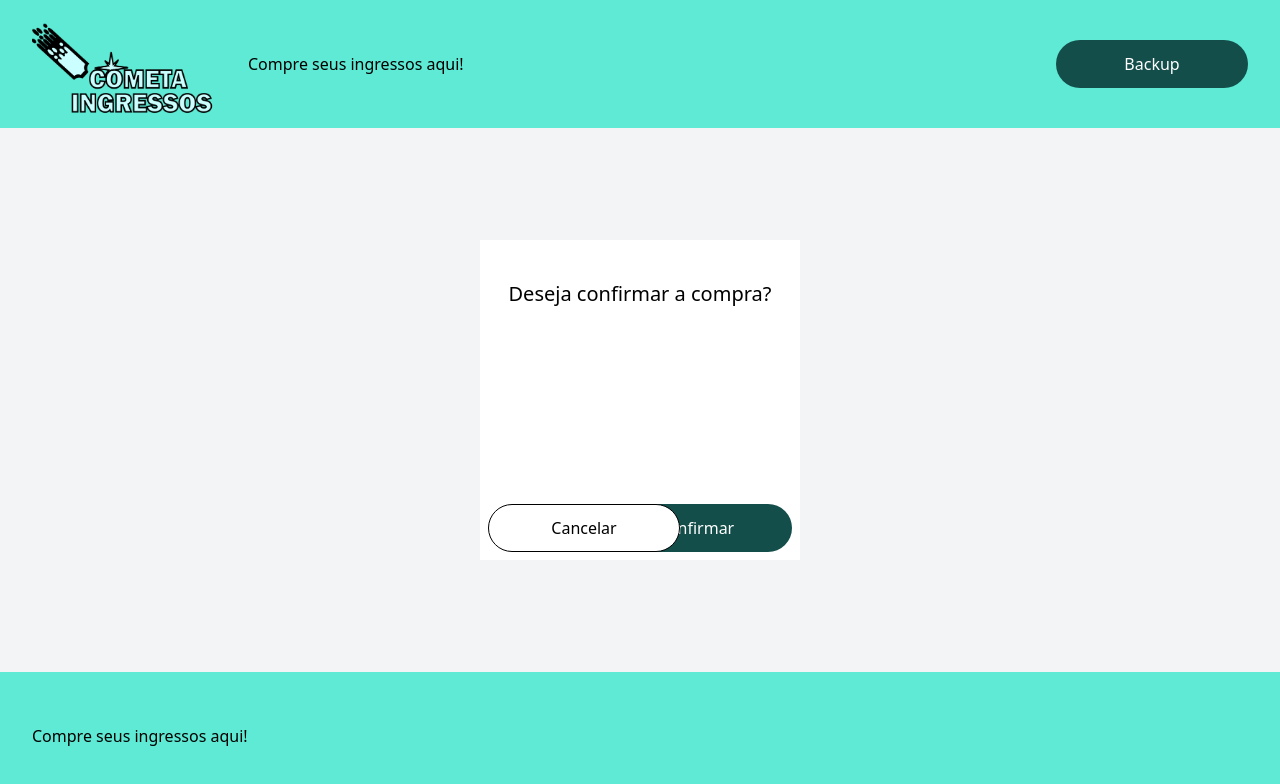
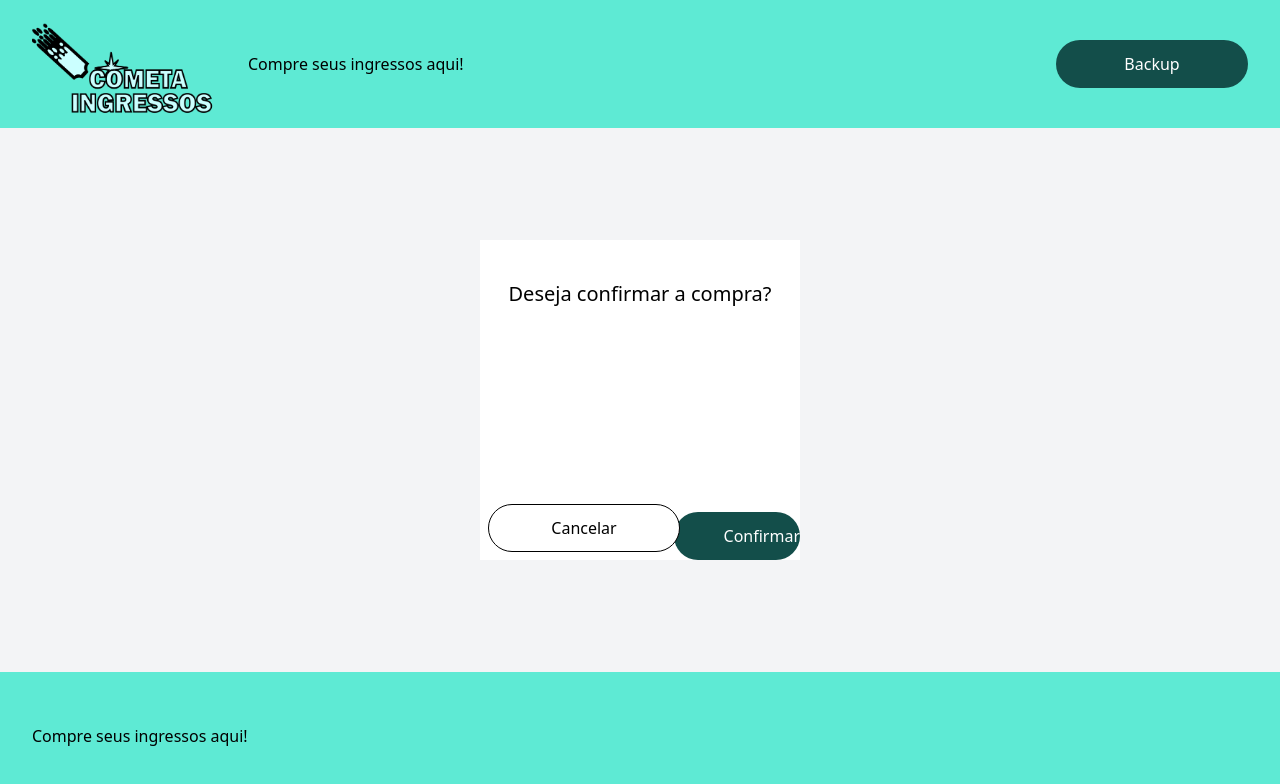
Before and after one commit to Yamazaki-Khaio/Cometa-Ingresso, a Next.js app in the folder ingressoscometa/: page /finalizar_compra in a window 1280 px wide. Shown: the top 784 px of the page. Built offline with nearby package versions, Linux system fonts and the light colour scheme.

Commit message:
Revert "Modal genérico feito"
This reverts commit e8026a6fb9fdba43e78845f2a0946ababab2c5fe.

```diff
--- a/ingressoscometa/src/components/Carrinho/BotaoFinalizarCompra.tsx
+++ b/ingressoscometa/src/components/Carrinho/BotaoFinalizarCompra.tsx
@@ -1,14 +1,10 @@
 import Link from "next/link";
-import { useState } from "react";
-import Modal from "../Modal";
 
 export default function BotaoFinalizarCompra(){
-    const [isModalVisible, setIsModalVisible] = useState(false);
     return(
-
+        <Link href={"finalizar_compra"}>
         <div>
-            <input onClick={() => setIsModalVisible(true)}
-                    type="submit" value="Finalizar Compra" className={`
+            <input type="submit" value="Finalizar Compra" className={`
                      w-48 h-12  // diminuindo o comprimento do botão
                      bg-teal-900
                      text-white
@@ -18,8 +14,7 @@ export default function BotaoFinalizarCompra(){
                      hover:bg-teal-800  // adicionando uma cor de fundo quando o botão é hoverado
                      active:bg-teal-700  // adicionando uma cor de fundo quando o botão é clicado
                 `} />
-                {isModalVisible ? (<Modal mensagem="Deseja confirmar a compra?" onClose={() => setIsModalVisible(false)}></Modal>) : null}
         </div>
-
+        </Link>
     )
 }
--- a/ingressoscometa/src/components/Carrinho/TelaCarrinho.tsx
+++ b/ingressoscometa/src/components/Carrinho/TelaCarrinho.tsx
@@ -1,6 +1,5 @@
-import React, { useState } from "react";
+import React from "react";
 import BotaoFinalizarCompra from "./BotaoFinalizarCompra";
-import Modal from "../Modal";
 
 interface Item {
     id: number;
@@ -13,7 +12,6 @@ interface CartProps {
 
 
 export default function TelaCarrinho({cartItems}: CartProps) {
-
     return (
         <div>
             <h2 className="text-2xl font-bold">Carrinho de Compras </h2>
--- a/ingressoscometa/src/components/EsqueceuERedefinirSenha/BotaoCancelar.tsx
+++ b/ingressoscometa/src/components/EsqueceuERedefinirSenha/BotaoCancelar.tsx
@@ -1,12 +1,7 @@
 import React from 'react';
 import Link from "next/link"
 
-interface BotaoCancelarProps {
-  href: string;
-  onClick?: () => void;
-}
-
-export default function BotaoCancelar(props: BotaoCancelarProps) {
+export default function BotaoCancelar(props: {href: string}) {
     return (
       <div className="p-2">
          <Link href={props.href}>
@@ -22,7 +17,6 @@ export default function BotaoCancelar(props: BotaoCancelarProps) {
             transition-all duration-300
             hover:bg-gray-200
           `}
-          onClick={props.onClick}
         />
         </Link>
       </div>
--- a/ingressoscometa/src/components/FinalizarCompra/BotaoConfirmarCompra.tsx
+++ b/ingressoscometa/src/components/FinalizarCompra/BotaoConfirmarCompra.tsx
@@ -1,15 +1,14 @@
-import React from 'react';
-import Link from "next/link"
+import Link from "next/link";
 
-export default function BotaoCancelar(props: {href: string}) {
-    return (
-      <div className="p-2">
-         <Link href={props.href}>
-        <input
-          type="submit"
-          value="Confirmar"
-          className={`
-          w-48 h-12  // diminuindo o comprimento do botão
+export default function BotaoConfirmarCompra(){
+
+    return(
+        <Link href={"/qrcode"}>
+        <div>
+            <input type="submit" value="            Confirmar" className={`
+
+                    flex flex-col items-center justify-center
+                     w-25 h-12  // diminuindo o comprimento do botão
                      bg-teal-900
                      text-white
                      text-24
@@ -17,9 +16,10 @@ export default function BotaoCancelar(props: {href: string}) {
                      transition-all duration-300  // adicionando um efeito de transição
                      hover:bg-teal-800  // adicionando uma cor de fundo quando o botão é hoverado
                      active:bg-teal-700  // adicionando uma cor de fundo quando o botão é clicado
-          `}
-        />
+                `} />
+
+        </div>
        </Link>
-      </div>
-    );
+    )
+
 }
--- a/ingressoscometa/src/components/Modal.tsx
+++ /dev/null
@@ -1,24 +0,0 @@
-import React from "react";
-import BotaoCancelar from "./EsqueceuERedefinirSenha/BotaoCancelar";
-import BotaoConfirmarCompra from "./FinalizarCompra/BotaoConfirmarCompra";
-
-interface ModalProps {
-  mensagem: string;
-  onClose: () => void;
-}
-
-const Modal: React.FC<ModalProps> = ({ mensagem, onClose }) => {
-  return (
-    <div className="fixed inset-0 flex items-center justify-center bg-opacity-75 bg-gray-900">
-      <div className="bg-white rounded-lg w-570 h-254 p-4">
-        <p className="text-lg font-bold text-center">{mensagem}</p>
-        <div className="flex p-4">
-          <BotaoCancelar href="carrinho" onClick={onClose} />
-          <BotaoConfirmarCompra href="qrcode" />
-        </div>
-      </div>
-    </div>
-  );
-};
-
-export default Modal;
```
Lines whose indentation alone changed are shown as unchanged.
